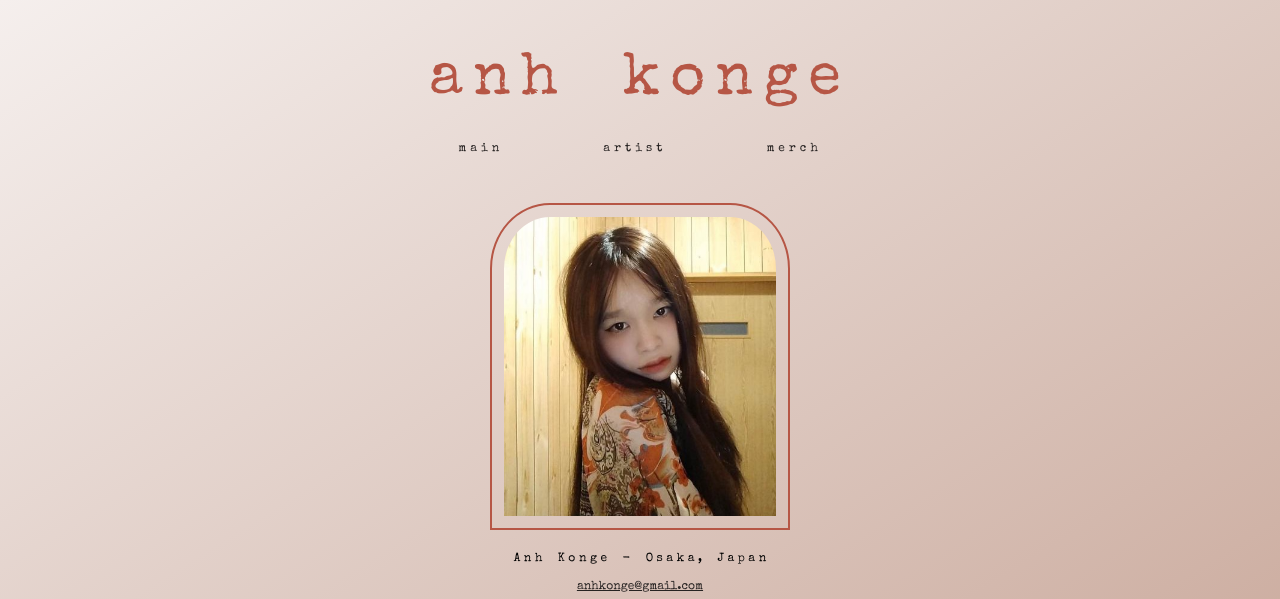
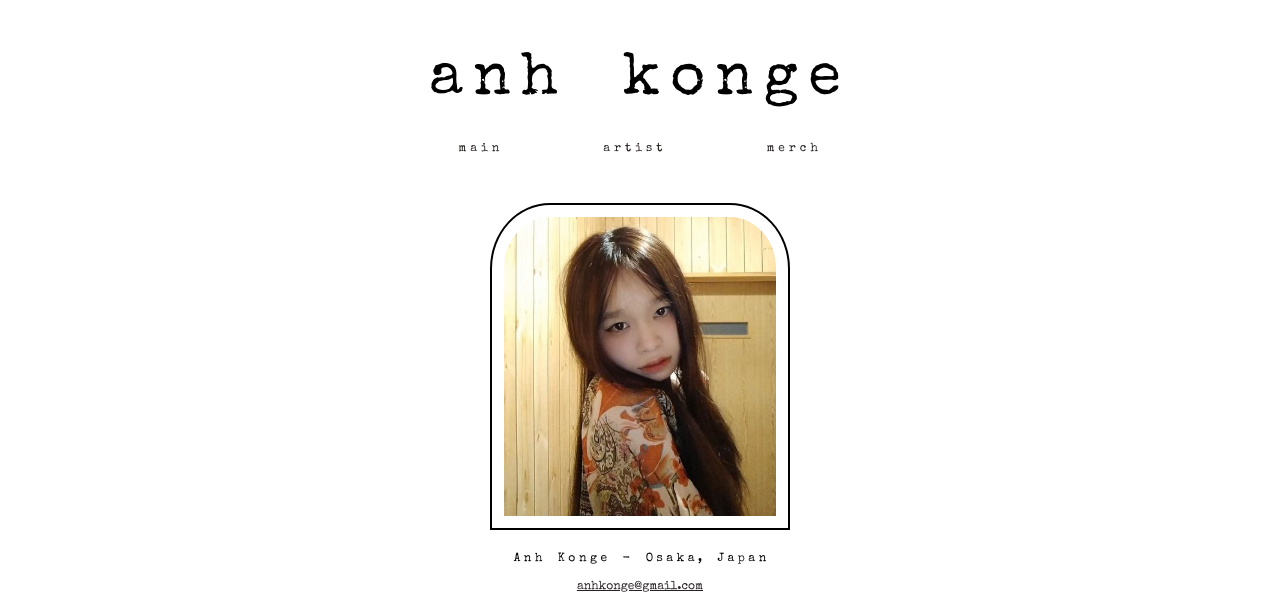
Before and after one commit to marceosayo/anh-konge-website, a plain HTML site: page about-artist.html in a window 1280 px wide. Shown: the top 599 px of the page. Drawn offline with nearby package versions, Linux system fonts and the light colour scheme; a web font is replaced by a local one.

Commit message:
updated photos and colors

```diff
--- a/style.css
+++ b/style.css
@@ -13,11 +13,7 @@
 body {
   display: flex;
   font-family: "Special Elite", system-ui;
-  background: linear-gradient(
-    to bottom right,
-    rgb(245, 239, 237),
-    rgb(200, 166, 152)
-  );
+  background: white;
   background-attachment: fixed;
   height: 100%;
   width: 100%;
@@ -25,7 +21,7 @@ body {
 
 #title {
   font-family: "Special Elite", system-ui;
-  color: rgb(182, 86, 69);
+  color: black;
   font-size: 3.75rem;
   font-weight: 100;
   letter-spacing: 10px;
@@ -52,7 +48,7 @@ nav a {
 }
 
 nav a:hover {
-  color: rgb(184, 167, 163);
+  color: rgb(180, 171, 169);
   font-size: 16px;
 }
 
@@ -63,7 +59,7 @@ nav a:hover {
   margin-right: auto;
   width: 300px;
   border-style: solid;
-  border-color: rgb(182, 86, 69);
+  border-color: black;
   border-top-left-radius: 20%;
   border-top-right-radius: 20%;
   border-width: 2px;
@@ -93,7 +89,7 @@ nav a:hover {
 }
 
 #socials a:hover {
-  color: rgb(184, 167, 163);
+  color: rgb(118, 113, 112);
   font-size: 30px;
 }
 
@@ -138,6 +134,7 @@ nav a:hover {
   border-radius: 2%;
   transition: 0.5s;
   position: relative;
+  /* box-shadow: 0 8px 15px rgba(0, 0, 0, 0.35); */
   z-index: 3;
 }
 
```
Also changed, not shown: index.html (+1 -0 lines), images/13.jpg (added), images/2.jpg, 2 other files.
